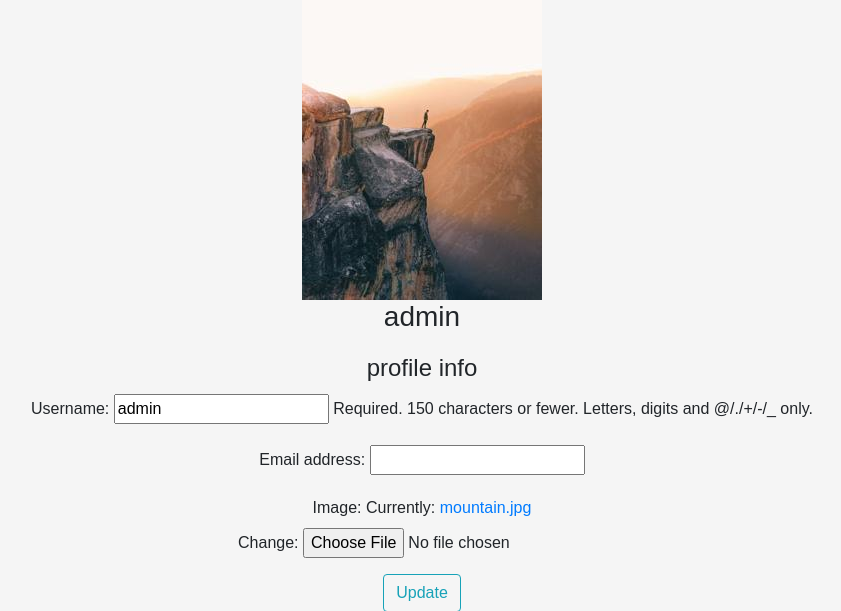
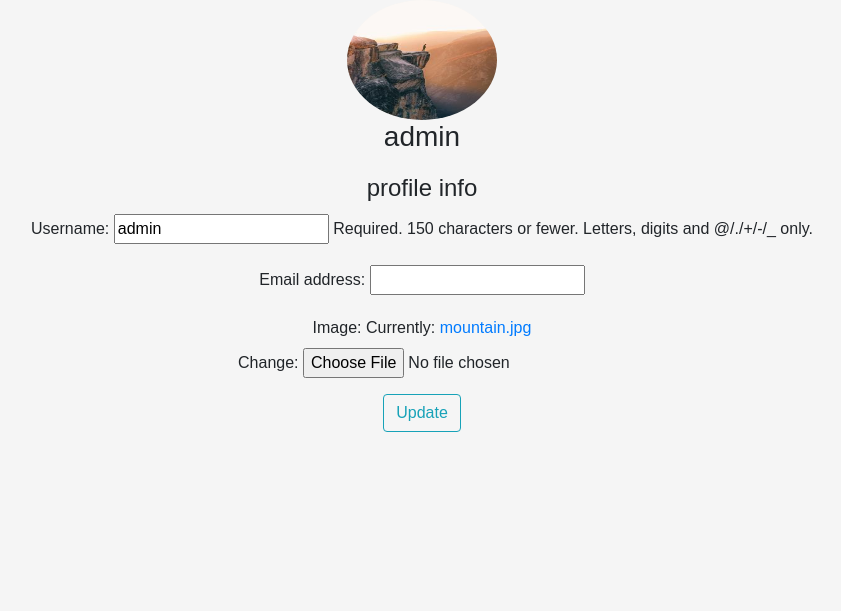
Before and after one commit to pyalz/video_app-master, a Django app: page /profile in a window 1280 px wide. Shown: the part 56-667 px from the top of the page, without its empty margins (218-1059 px from the left). Run offline with Django 3.2, Linux system fonts and the light colour scheme; a user stored in the database is signed in; data comes from the database, SQL or seed files in the repository; both versions use the stored data as it was after the commit; some libraries are stand-ins or nearby versions.

Commit message:
update video-detail and profile.html

```diff
--- a/streamers/templates/streamers/profile.html
+++ b/streamers/templates/streamers/profile.html
@@ -1,16 +1,25 @@
 {% extends 'stream/base.html'%}
 {% block content %}
     <div>
-        <img src="{{ user.profile.image.url }}">
-        <h3>{{ user.username }}</h3>
+        <style>
+            .profilepic {
+              width: 150px;
+              height: 120px;
+              background-color: rgb(243, 243, 239);
+            }
+        </style>
+        <img class="profilepic rounded-circle border-dark" src="{{ user.profile.image.url }}">
+        <div class="container">
+        <h3 align="centre">{{ user.username }}</h3>
         <p>{{ username.email }}</p>
+        </div>
     </div>
     <div>
         <form method="POST" enctype="multipart/form-data">
             {% csrf_token %}
             <legend>profile info</legend>
-            {{ userform.as_p }}
-            {{ profileform.as_p }}
+                {{ userform.as_p }}
+                {{ profileform.as_p }}
             <button class="btn btn-outline-info" type="submit">Update</button>
         </form>
 
```
Also changed, not shown: stream/templates/stream/video-detail.html (+9 -1 lines), db.sqlite3, 1 other file.
